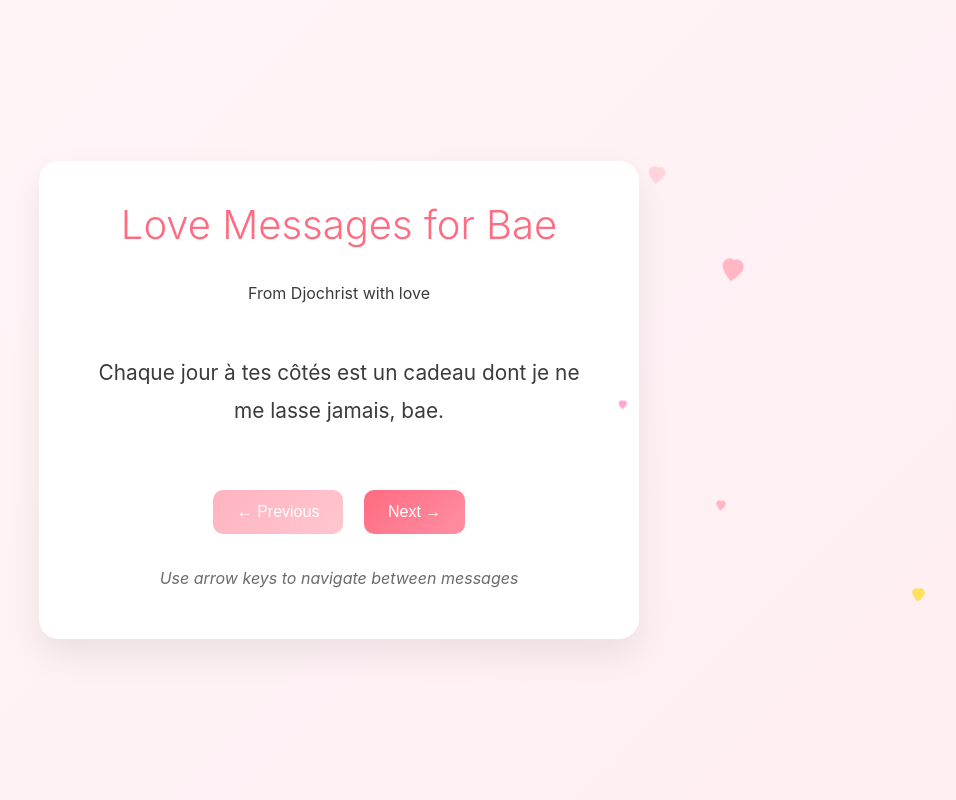
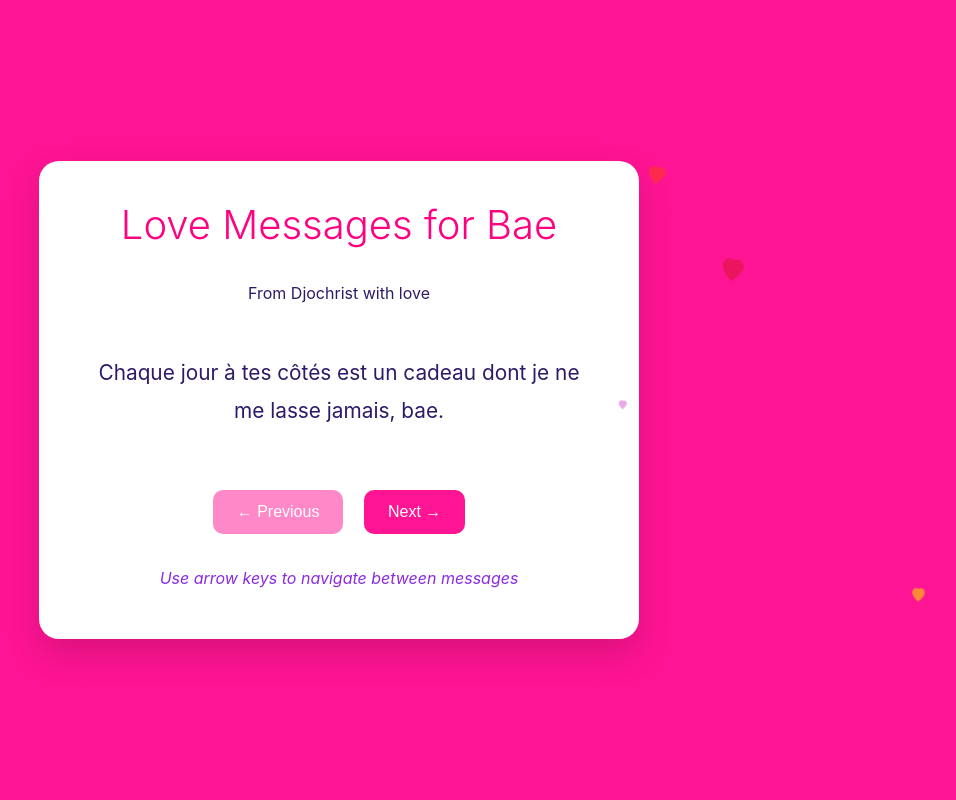
Before and after one commit to Djochrist/loveSite, a Flask app: page / in a window 1280 px wide. Shown: the whole page, without its empty margins (301-1257 px from the left). Run offline with Flask 3, Linux system fonts and the light colour scheme.

Commit message:
feat: couleurs vives et explosions de cœurs magiques

```diff
--- a/love_site/app/static/css/style.css
+++ b/love_site/app/static/css/style.css
@@ -1,12 +1,12 @@
 :root {
-  --bg: #fff6f8;
-  --card: #fff;
-  --accent: #ff6b81;
-  --accent-2: #ff8fa3;
-  --accent-light: #ffeef2;
-  --text: #3b3b3b;
-  --text-light: #6b6b6b;
-  --shadow: rgba(0, 0, 0, 0.08);
+  --bg: #ff1493;
+  --card: #ffffff;
+  --accent: #ff0080;
+  --accent-2: #ff1493;
+  --accent-light: #ffb6c1;
+  --text: #2d1b69;
+  --text-light: #8a2be2;
+  --shadow: rgba(0, 0, 0, 0.15);
 }
 
 * {
@@ -16,7 +16,7 @@
 body {
   margin: 0;
   font-family: 'Inter', system-ui, -apple-system, 'Segoe UI', Roboto, 'Helvetica Neue', Arial, sans-serif;
-  background: linear-gradient(135deg, var(--bg), var(--accent-light));
+  background: var(--bg);
   color: var(--text);
   min-height: 100vh;
   line-height: 1.6;
@@ -81,7 +81,7 @@ body {
 
 .btn-submit {
   border: 0;
-  background: linear-gradient(135deg, var(--accent), var(--accent-2));
+  background: var(--accent);
   color: white;
   padding: 1rem 2rem;
   border-radius: 12px;
@@ -93,7 +93,7 @@ body {
 
 .btn-submit:hover {
   transform: translateY(-2px);
-  box-shadow: 0 5px 15px rgba(255, 107, 129, 0.3);
+  box-shadow: 0 5px 15px rgba(255, 0, 128, 0.4);
 }
 
 .messages {
@@ -115,7 +115,7 @@ body {
 
 .controls button {
   border: 0;
-  background: linear-gradient(135deg, var(--accent), var(--accent-2));
+  background: var(--accent-2);
   color: white;
   padding: 0.8rem 1.5rem;
   border-radius: 10px;
--- a/love_site/app/static/js/hearts.js
+++ b/love_site/app/static/js/hearts.js
@@ -18,9 +18,9 @@
     <path fill="currentColor" d="M12 2l3.09 6.26L22 9.27l-5 4.87 1.18 6.88L12 17.77l-6.18 3.25L7 14.14 2 9.27l6.91-1.01L12 2z"/>
   </svg>`;
 
-  // Romantic color palette with sparkle colors
-  const heartColors = ['#ff6b81', '#ff8fa3', '#ffb3c1', '#ffcccc', '#ffd700', '#ff69b4'];
-  const starColors = ['#ffd700', '#ffeb3b', '#fff59d', '#ffff00'];
+  // Vibrant romantic color palette
+  const heartColors = ['#ff0080', '#ff1493', '#dc143c', '#ff4500', '#ff6347', '#ffd700', '#ff69b4', '#da70d6'];
+  const starColors = ['#ffd700', '#ffff00', '#ffeb3b', '#ffa500', '#ff1493'];
 
   /**
    * Creates and animates a floating heart for ambient background.
```
